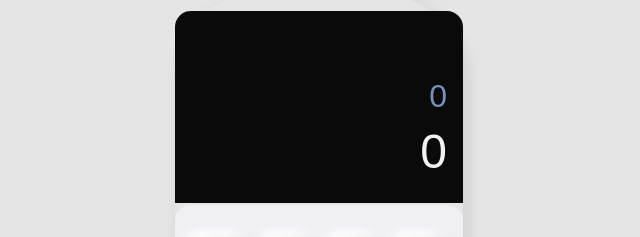
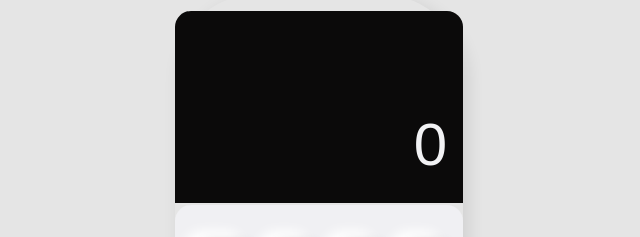
Before and after one commit to DaliborStoyanchov/react, a React (Vite) app in the folder calculator/: page / in a window 1280 px wide. Shown: the part 133-370 px from the top of the page, without its empty margins (321-961 px from the left). Built offline with nearby package versions, Linux system fonts and the light colour scheme; a web font is replaced by a local one.

Commit message:
feat: display render

```diff
--- a/calculator/src/App.tsx
+++ b/calculator/src/App.tsx
@@ -1,5 +1,5 @@
 import Big from "big.js";
-import { useState } from "react";
+import { useEffect, useRef, useState } from "react";
 
 interface State {
   total: string | null;
@@ -151,7 +151,28 @@ const calculate = (state: State, operandName: string): State => {
 const App = () => {
   const [state, setState] = useState<State>(initialState);
 
-  console.log("STATE: ", state);
+  const textRef = useRef<HTMLDivElement>(null);
+  const calcRef = useRef<HTMLDivElement>(null);
+
+  const display = state.next || state.total || "0";
+
+  useEffect(() => {
+    const adjustFontSize = () => {
+      const textEl = textRef.current!;
+      const calcEl = calcRef.current!;
+
+      let fontSize = 60;
+
+      textEl.style.fontSize = `${fontSize}px`;
+
+      while (textEl.scrollWidth > calcEl.scrollWidth && fontSize > 10) {
+        fontSize--;
+        textEl.style.fontSize = `${fontSize}px`;
+      }
+    };
+
+    adjustFontSize();
+  }, [display]);
 
   const handleClick = (name: string): void => {
     const newState = calculate(state, name);
@@ -160,10 +181,11 @@ const App = () => {
   };
 
   return (
-    <div className="calculator">
+    <div ref={calcRef} className="calculator">
       <div className="screen">
-        <div className="operation-screen">0</div>
-        <div className="display">0</div>
+        <div className="display" ref={textRef}>
+          {display}
+        </div>
       </div>
       <div className="button-panel">
         <button onClick={() => handleClick("AC")} className="button">
--- a/calculator/src/index.css
+++ b/calculator/src/index.css
@@ -27,17 +27,6 @@ body {
   font-size: 3rem;
   position: relative;
   bottom: -1rem;
-}
-
-.operation-screen {
-  padding: 0.5rem 1rem;
-  bottom: 4.5rem;
-  font-size: 2rem;
-  color: #798fba;
-  font-weight: 500;
-  position: absolute;
-  bottom: 5rem;
-  right: 0;
 }
 
 .display {
```
